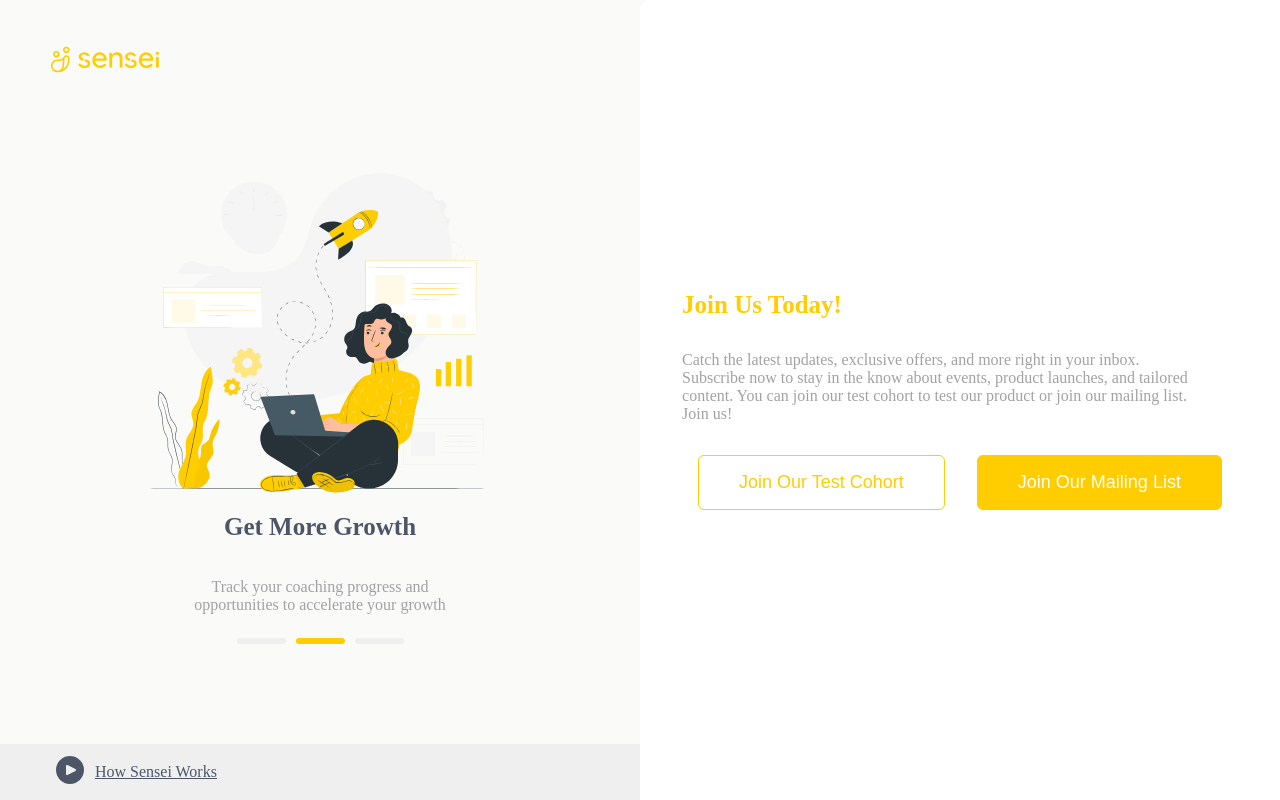
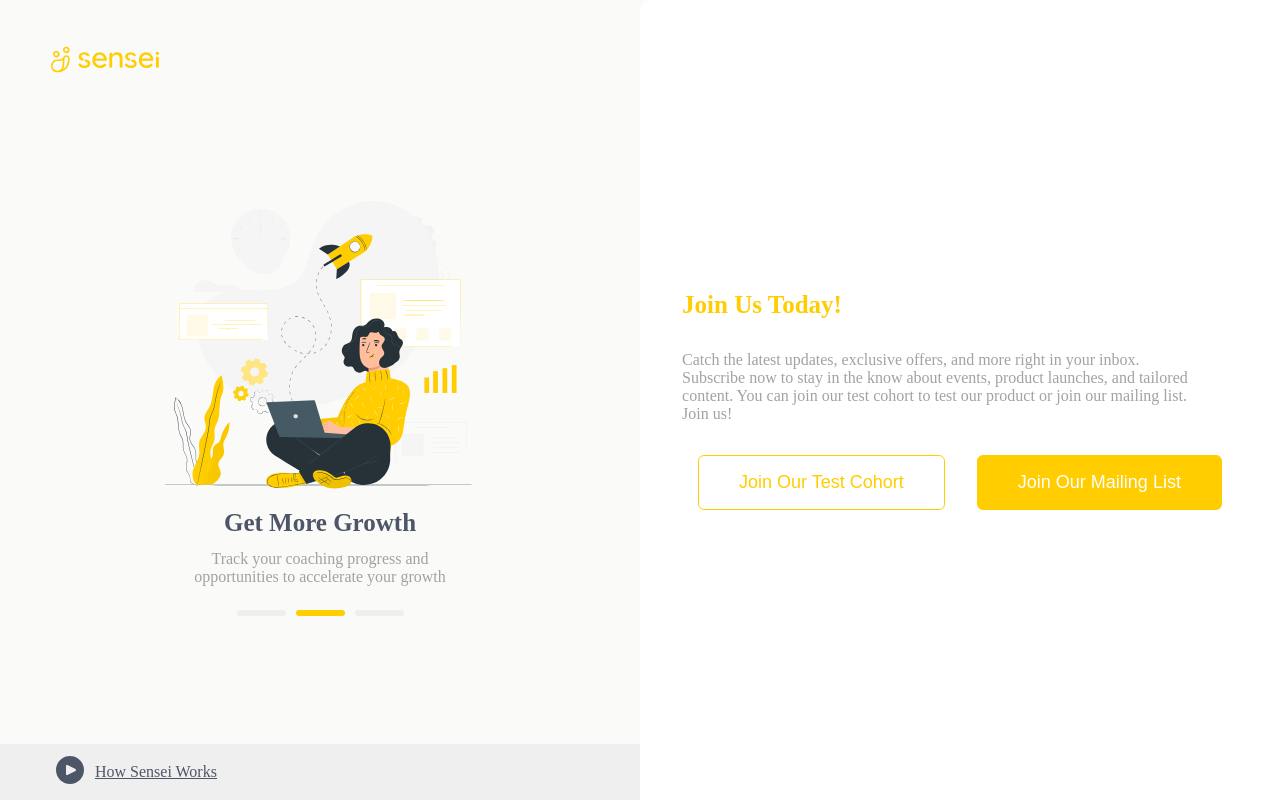
Before and after one commit to heispapijay/sensei, a React (Create React App) app: page / in a window 1280 px wide. Built offline with nearby package versions, Linux system fonts and the light colour scheme.

Commit message:
img edit

```diff
--- a/src/components/hero/hero.css
+++ b/src/components/hero/hero.css
@@ -3,8 +3,8 @@ h1 {
 }
 
 .sensei_hero_img img{
-    width: 29rem;
-    height: 20rem;
+    width: 28rem;
+    height: 18rem;
 }
 
 .sensei_leftside h1 {
@@ -42,7 +42,7 @@ h1 {
 
 .sensei_rightside h1{
     display: flex;
-    height: 3rem;
+    height: 1.5rem;
     justify-content: center;
     color: #4D5667;
 }
```
